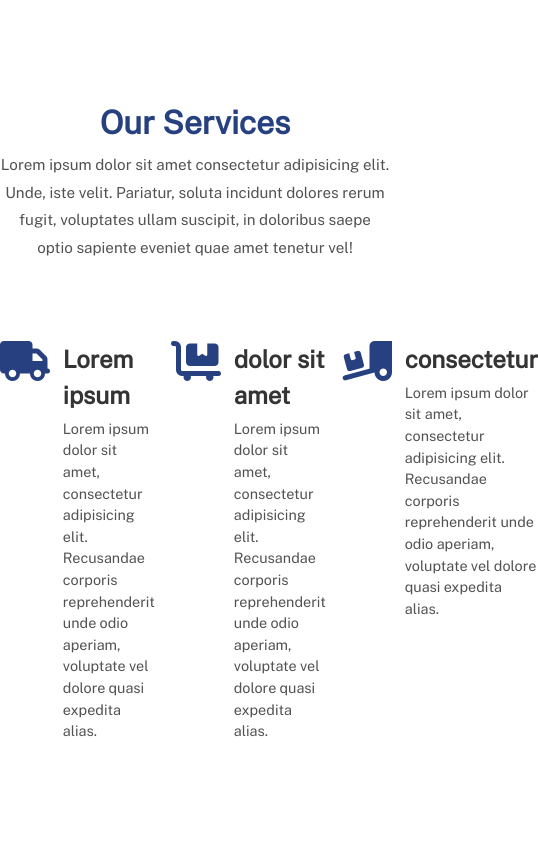
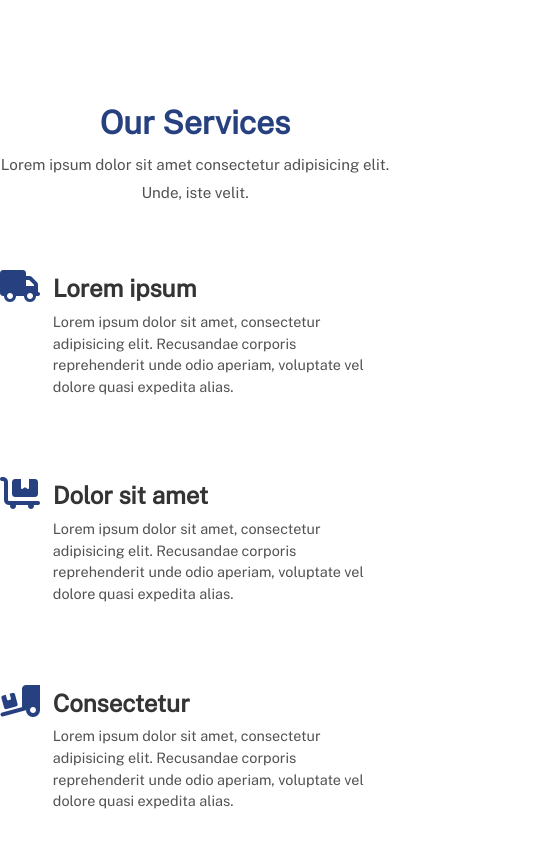
Before and after one commit to FKEspanol/landing-page-1, a website: page index.html in a window 390 px wide. Shown: the part 3080-3924 px from the top of the page, 538 px wide, since content can reach past the window. Before the commit the page ends 3854 px from the top, so only its background shows below. Drawn offline with nearby package versions, Linux system fonts and the light colour scheme.

Commit message:
m-c -> responsive first grid block

```diff
--- a/index.html
+++ b/index.html
@@ -161,9 +161,7 @@
             <h2>Our Services</h2>
             <p>
               Lorem ipsum dolor sit amet consectetur adipisicing elit. Unde,
-              iste velit. Pariatur, soluta incidunt dolores rerum fugit,
-              voluptates ullam suscipit, in doloribus saepe optio sapiente
-              eveniet quae amet tenetur vel!
+              iste velit.
             </p>
           </div>
           <div class="block1-grid">
@@ -181,7 +179,7 @@
             <div class="grid-col">
               <i class="fa-solid fa-cart-flatbed"></i>
               <div class="content">
-                <h4>dolor sit amet</h4>
+                <h4>Dolor sit amet</h4>
                 <p>
                   Lorem ipsum dolor sit amet, consectetur adipisicing elit.
                   Recusandae corporis reprehenderit unde odio aperiam, voluptate
@@ -192,7 +190,7 @@
             <div class="grid-col">
               <i class="fa-solid fa-truck-ramp-box"></i>
               <div class="content">
-                <h4>consectetur</h4>
+                <h4>Consectetur</h4>
                 <p>
                   Lorem ipsum dolor sit amet, consectetur adipisicing elit.
                   Recusandae corporis reprehenderit unde odio aperiam, voluptate
--- a/scss/sections/_services.scss
+++ b/scss/sections/_services.scss
@@ -11,6 +11,10 @@
       grid-template-columns: repeat(3, 1fr);
       column-gap: 1rem;
 
+      @include small-screen {
+        display: block;
+      }
+
       .grid-col {
         margin-top: 1rem;
         padding: 2rem 0;
@@ -18,7 +22,7 @@
         display: flex;
 
         i {
-          font-size: 2.5rem;
+          font-size: 2rem;
           color: $primary-color;
         }
 
```
Also changed, not shown: css/style.css, 1 other file.
